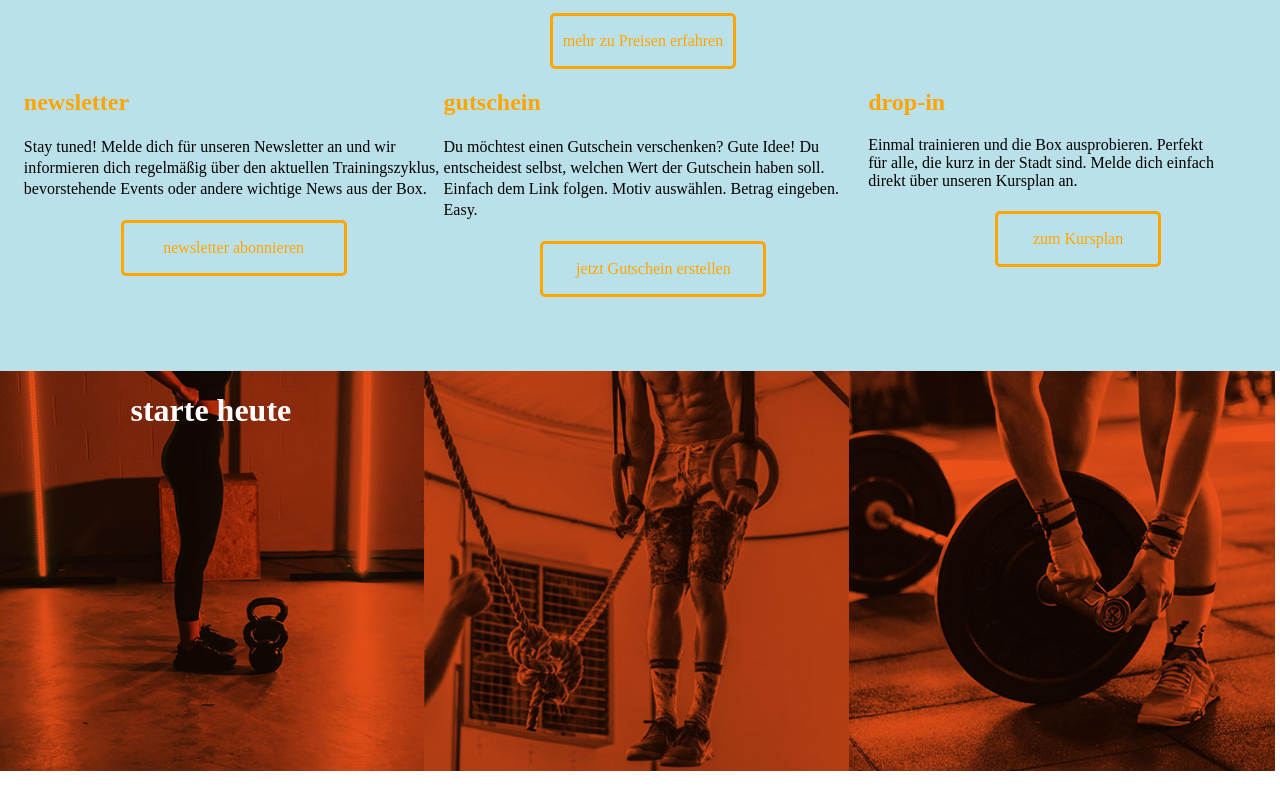
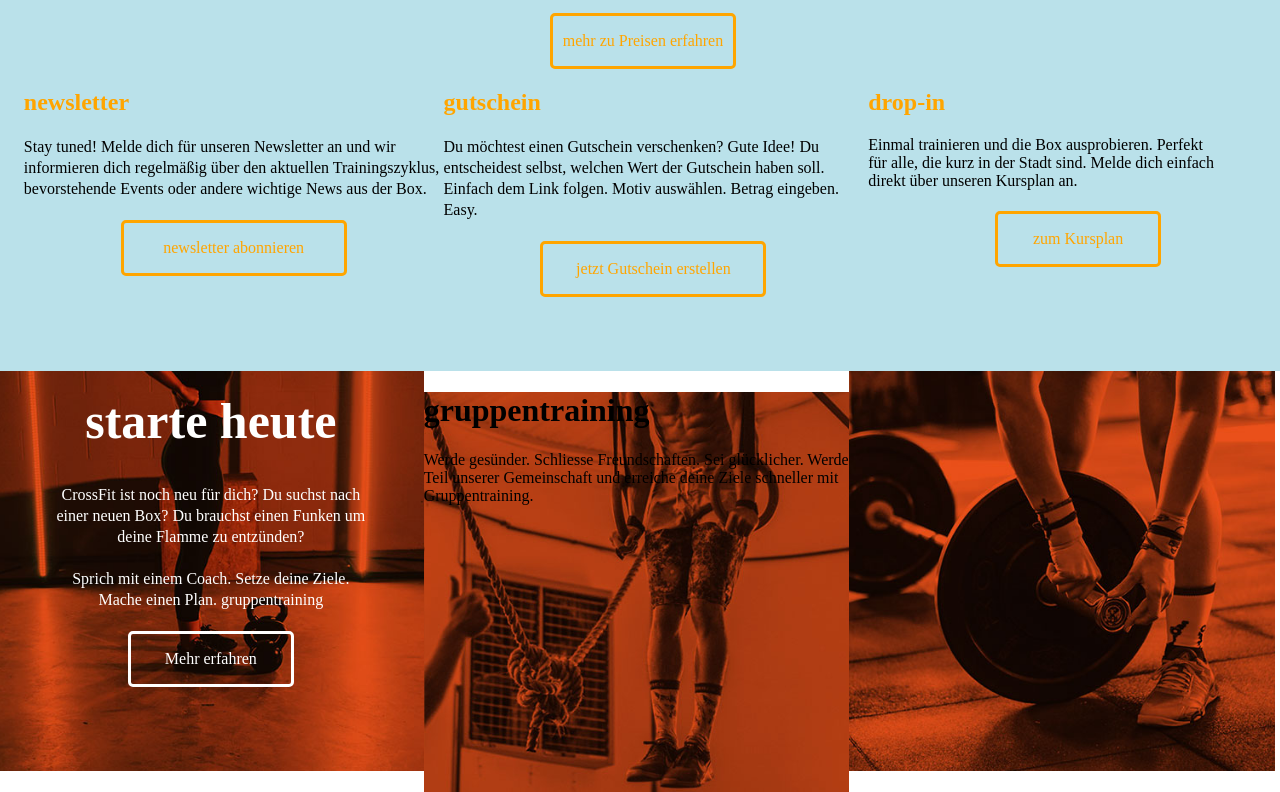
Before and after one commit to tothgergogithub/TG_zundstoff, a plain HTML site: page index.html in a window 1280 px wide. Shown: the part 2350-3142 px from the top of the page. Drawn offline with Linux system fonts and the light colour scheme.

Commit message:
harom_kep

```diff
--- a/index.html
+++ b/index.html
@@ -125,10 +125,36 @@ Einfach dem Link folgen. Motiv auswählen. Betrag eingeben. Easy.</p>
 </div>
 <div id="harom_kep_keret">
 <div id="harom_kep_keret_bal">
-<div id="harom_kep_bal_szoveg"><h1 id="starte_heute">starte heute</h1></div>
+<div id="harom_kep_bal_szoveg"><h1 id="starte_heute">starte heute</h1>
+<p id= "bal_szoveg">
+    CrossFit ist noch neu für dich?
+    Du suchst nach einer neuen Box?
+    Du brauchst einen Funken um deine Flamme zu entzünden? <br> <br>
+
+    Sprich mit einem Coach. Setze deine Ziele. Mache einen Plan.
+    gruppentraining
+
+    </p>
+</div>
+<div id="harom_kep_bal_tabla"><p id="harom_kep_bal_tabla_szoveg">Mehr erfahren</p></div>
 
 </div>
-<div id="harom_kep_kozep"><div id="harom_kep_kozep_kep"></div></div>
+<div id="harom_kep_kozep">
+<div id="harom_kep_kozep_kep">
+<div id="harom_kep_kozep_szoveg"><h1>gruppentraining</h1>
+    <p>
+    Werde gesünder.
+
+    Schliesse Freundschaften.
+
+    Sei glücklicher.
+
+    Werde Teil unserer Gemeinschaft und erreiche deine Ziele schneller mit Gruppentraining.
+    </p>
+</div>
+</div>
+
+</div>
 <div id="harom_kep_jobb"><div id="harom_kep_jobb_kep"></div></div>
 </div>
 
--- a/zundstoff.css
+++ b/zundstoff.css
@@ -322,11 +322,13 @@ li{
 }
 #starte_heute{
     color: white;
+    margin-top: 5%;
+    font-size: 50px;
 }
 #harom_kep_bal_cim{
     color: white;
     text-align: center;
-    margin-top: 10%;
+
 }
 #harom_kep_kozep{
     width: 33%;
@@ -347,3 +349,25 @@ li{
     background-position: center;
     background-size: cover;
 }
+#bal_szoveg{
+    color: white;
+    width: 75%;
+    margin: auto;
+    line-height: 21px;
+}
+#harom_kep_bal_tabla{
+    margin: auto;
+    border: solid;
+    border-color: white;
+    border-radius: 5px;
+    width: 160px;
+
+    margin-top: 5%;
+}
+#harom_kep_bal_tabla_szoveg{
+    text-align: center;
+    color: white;
+}
+#harom_kep_kozep_szoveg{
+
+}
```
